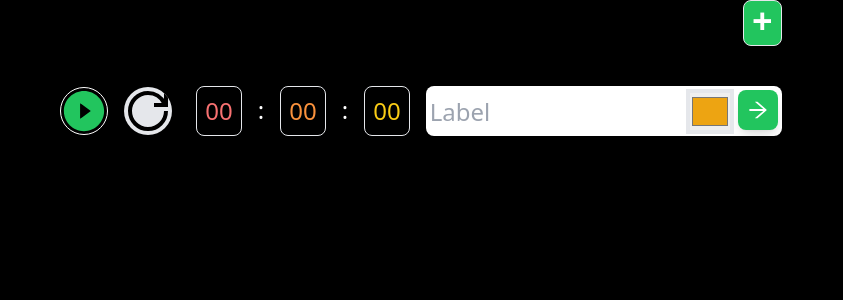
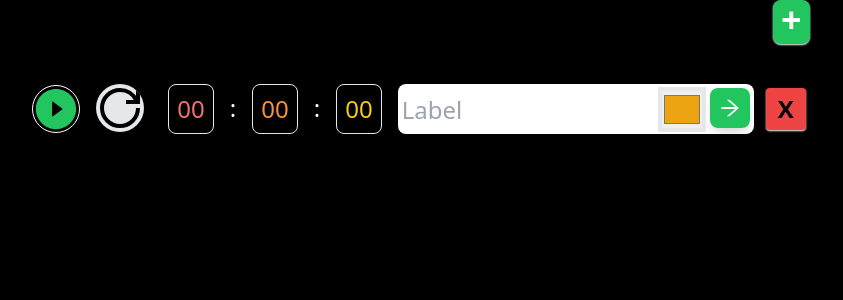
Before and after one commit to urieco/swiss-army-knife-site, a React (Vite) app in the folder client/: page / in a window 1280 px wide. Shown: the top 300 px of the page, without its empty margins (219-1062 px from the left). Built offline with nearby package versions, Linux system fonts and the light colour scheme.

Commit message:
feat(stopwatch): Enable deleting stopwatches
Introduce delete function for individual stopwatches
Update `key` props
Add the delete button
Adjust components' style to fit delete button

```diff
--- a/client/src/components/StopwatchPanel.jsx
+++ b/client/src/components/StopwatchPanel.jsx
@@ -8,17 +8,24 @@ function StopwatchPanel() {
     setStopwatchNumber((prev) => [...prev, prev[prev.length - 1] + 1]);
   };
 
+  const deleteStopwatch = (index) => {
+    setStopwatchNumber((prev) => prev.filter((item) => item !== index));
+  };
+
   return (
     <div className="flex flex-col gap-y-10">
       <button
         type="button"
-        className="w-fit cursor-pointer select-none self-end rounded-lg border bg-green-500 p-2 py-0 pb-1 text-4xl font-bold active:scale-95"
+        className="w-fit cursor-pointer select-none self-end rounded-lg bg-green-500 p-2 py-0 pb-1 text-4xl font-bold shadow-sm shadow-white active:scale-95"
         onClick={addStopwatch}
       >
         +
       </button>
-      {stopwatchNumber.map((item, index) => (
-        <Stopwatch index={index} />
+      {stopwatchNumber.map((item) => (
+        <Stopwatch
+          key={item}
+          deleteStopwatch={() => deleteStopwatch(item)}
+        />
       ))}
     </div>
   );
--- a/client/src/components/stopwatch/Stopwatch.jsx
+++ b/client/src/components/stopwatch/Stopwatch.jsx
@@ -1,11 +1,11 @@
 import React, { useState } from 'react';
+import PropTypes from 'prop-types';
 import { AiFillPauseCircle, AiFillPlayCircle } from 'react-icons/ai';
 import { GrPowerReset } from 'react-icons/gr';
-import PropTypes from 'prop-types';
 import TimeDisplay from './subcomponents/TimeDisplay';
 import StopwatchLabel from './subcomponents/StopwatchLabel';
 
-function Stopwatch({ index }) {
+function Stopwatch({ deleteStopwatch }) {
   const [isRunning, setIsRunning] = useState(false);
   const [time, setTime] = useState({ s: 0, m: 0, h: 0 });
   const [interv, setInterv] = useState();
@@ -45,7 +45,7 @@ function Stopwatch({ index }) {
   };
 
   return (
-    <div className="flex gap-2" data-index={index}>
+    <div className="flex gap-2">
       <button
         type="button"
       >
@@ -65,26 +65,29 @@ function Stopwatch({ index }) {
           )
       }
       </button>
-      <button
-        type="button"
-      >
-        <GrPowerReset
-          className="mr-2 h-12 w-auto cursor-pointer rounded-full bg-gray-200 duration-300 active:rotate-180 active:scale-95"
-          onClick={reset}
-        />
-      </button>
+      <GrPowerReset
+        className="mr-2 h-12 w-auto cursor-pointer rounded-full bg-gray-200 duration-300 active:rotate-180 active:scale-95"
+        onClick={reset}
+      />
       <TimeDisplay
         hours={time.h}
         minutes={time.m}
         seconds={time.s}
       />
       <StopwatchLabel />
+      <button
+        type="button"
+        className="m-1 select-none rounded bg-red-500 px-3 text-2xl font-bold text-black shadow-sm shadow-white active:shadow-none"
+        onClick={deleteStopwatch}
+      >
+        X
+      </button>
     </div>
   );
 }
 
 Stopwatch.propTypes = {
-  index: PropTypes.number.isRequired,
+  deleteStopwatch: PropTypes.func.isRequired,
 };
 
 export default Stopwatch;
--- a/client/src/components/stopwatch/subcomponents/StopwatchLabel.jsx
+++ b/client/src/components/stopwatch/subcomponents/StopwatchLabel.jsx
@@ -19,7 +19,7 @@ function StopwatchLabel() {
   };
 
   return (
-    <span className="relative text-2xl">
+    <div className="relative text-2xl">
       {
         edit
           ? (
@@ -62,7 +62,7 @@ function StopwatchLabel() {
             </div>
           )
       }
-    </span>
+    </div>
   );
 }
 
--- a/client/src/components/stopwatch/subcomponents/TimeDisplay.jsx
+++ b/client/src/components/stopwatch/subcomponents/TimeDisplay.jsx
@@ -13,16 +13,16 @@ function TimeDisplay({ hours, minutes, seconds }) {
   };
 
   return (
-    <div className="flex text-2xl">
-      <div className="mx-2 rounded-lg border p-2 text-red-400">
+    <div className="mx-2 flex gap-2 text-2xl">
+      <div className="rounded-lg border p-2 text-red-400">
         {formatNumber(hours)}
       </div>
       <div className="p-2">:</div>
-      <div className="mx-2 rounded-lg border p-2 text-orange-400">
+      <div className="rounded-lg border p-2 text-orange-400">
         {formatNumber(minutes)}
       </div>
       <div className="p-2">:</div>
-      <div className="mx-2 rounded-lg border p-2 text-yellow-400">
+      <div className="rounded-lg border p-2 text-yellow-400">
         {formatNumber(seconds)}
       </div>
     </div>
```
